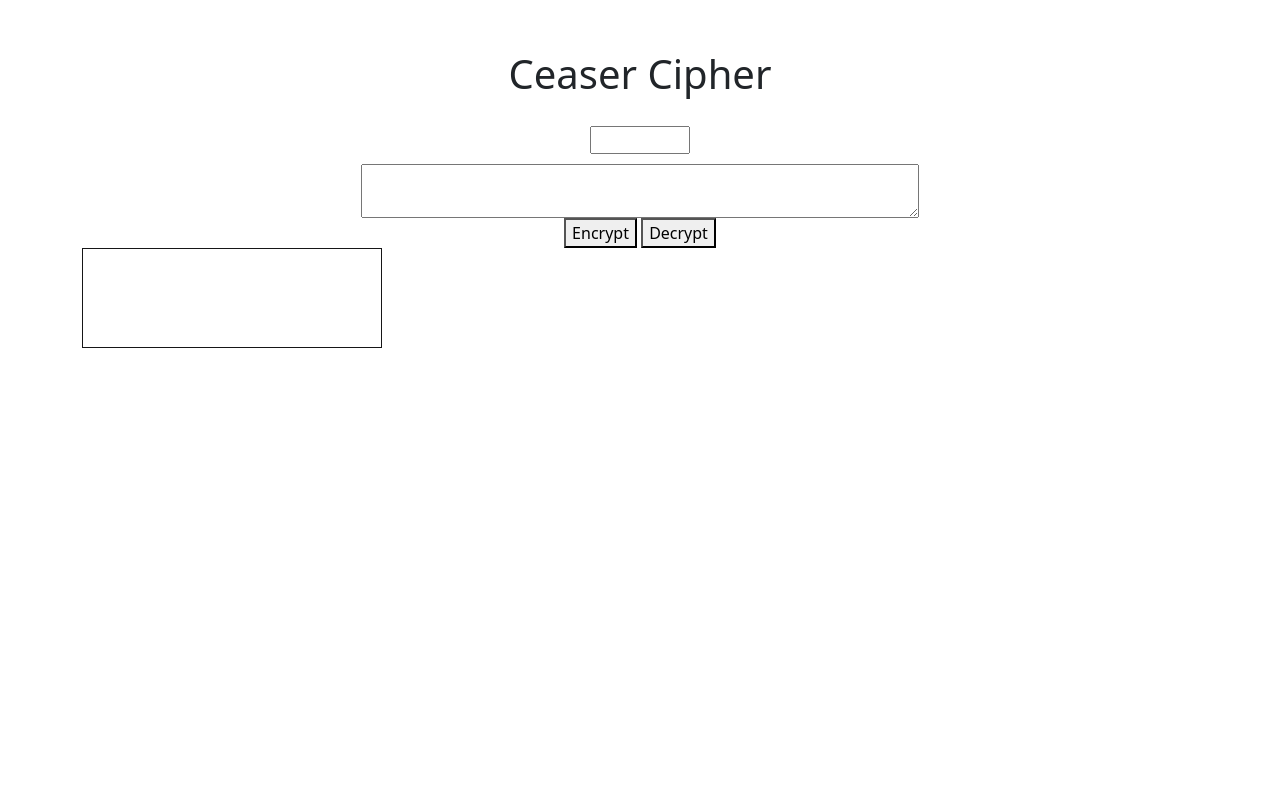
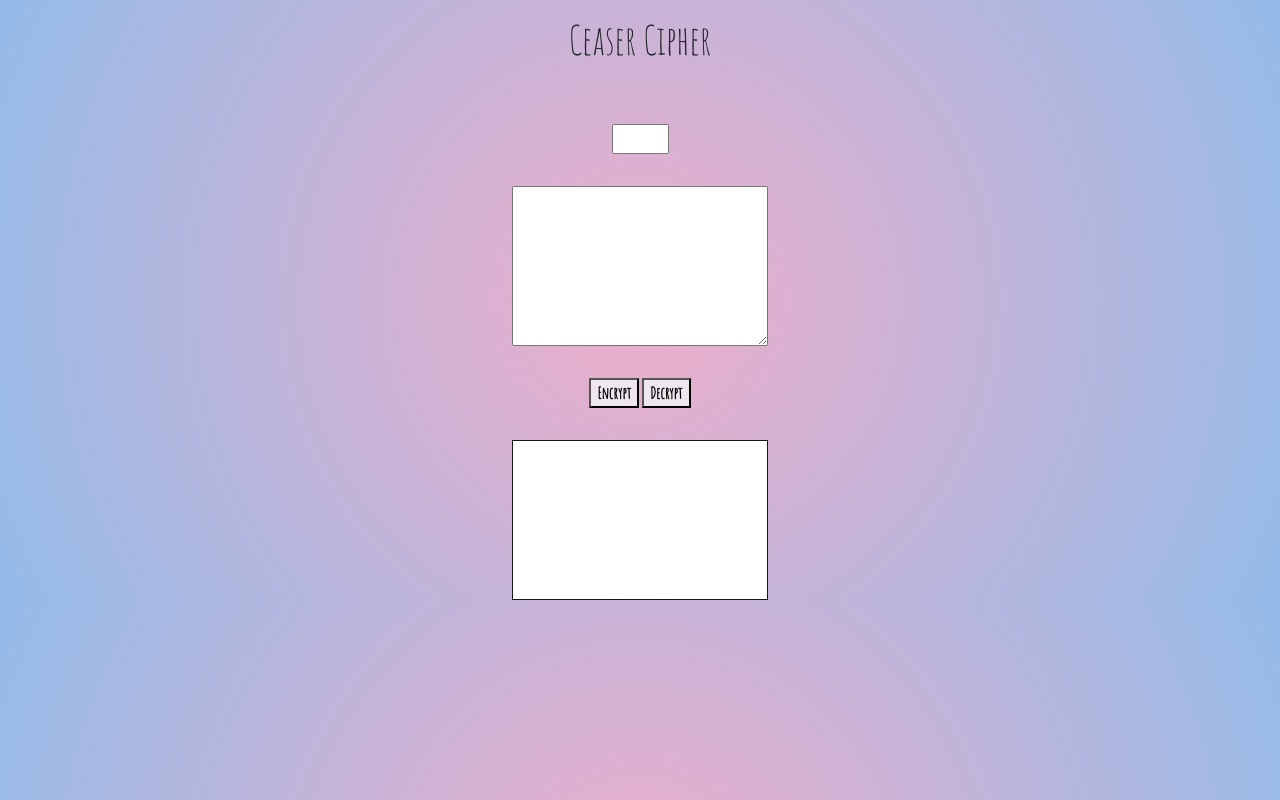
Before and after one commit to smitax21/ceaser-cipher, a plain HTML site: page index.html in a window 1280 px wide. Drawn offline with nearby package versions, Linux system fonts and the light colour scheme.

```diff
--- a/index.css
+++ b/index.css
@@ -1,47 +1,70 @@
 body {
   margin: 0;
   padding: 0;
+  font-family: "Amatic SC", cursive;
+  font-weight: bolder;
+  background: rgb(238, 174, 202);
+  background: radial-gradient(
+    circle,
+    rgba(238, 174, 202, 1) 0%,
+    rgba(148, 187, 233, 1) 100%
+  );
 }
 
+/* Main container */
 .container {
   align-items: center;
   text-align: center;
-  padding-top: 50px;
+  padding-top: 1rem;
   box-sizing: border-box;
+  display: flex;
+  flex-direction: column;
+  row-gap: 2rem;
 }
 
+#msg {
+  width: 20vw;
+  height: 20vh;
+  align-items: center;
+  text-align: center;
+  font-weight: bolder;
+}
+
+/* Dialog box to write the message */
 #cipher-box {
   display: flex;
   flex-direction: column;
   align-items: center;
   text-align: center;
   padding-top: 20px;
-  row-gap: 10px;
+  row-gap: 2rem;
 }
 
-#select {
-  width: 100px;
-  /* height: 0%; */
+/* Input to key number */
+#input-key {
   align-items: center;
   text-align: center;
+  font-weight: bolder;
 }
 
-#input-key {
-  width: 100px;
-  height: 8%;
-  align-items: center;
-  text-align: center;
-}
-
-#msg {
-  width: 50%;
-  height: 50%;
-}
-
+/* Result box */
 #output {
   align-items: center;
   text-align: center;
-  width: 300px;
-  height: 100px;
+  width: 20vw;
+  height: 20vh;
   border: 1px solid rgb(22, 22, 23);
+  margin: auto;
+  background-color: white;
 }
+
+/* Buttons to encrypt and decrypt */
+button {
+  background-color: #f0e6ef;
+  color: black;
+  font-weight: bolder;
+}
+
+button:hover {
+  background-color: aquamarine;
+}
--- a/index.html
+++ b/index.html
@@ -4,7 +4,13 @@
     <meta charset="UTF-8" />
     <meta http-equiv="X-UA-Compatible" content="IE=edge" />
     <meta name="viewport" content="width=device-width, initial-scale=1.0" />
-
+    <!-- Google font link -->
+    <link rel="preconnect" href="https://fonts.googleapis.com" />
+    <link rel="preconnect" href="https://fonts.gstatic.com" crossorigin />
+    <link
+      href="https://fonts.googleapis.com/css2?family=Amatic+SC&display=swap"
+      rel="stylesheet"
+    />
     <!-- CSS only -->
     <link
       href="https://cdn.jsdelivr.net/npm/bootstrap@5.2.2/dist/css/bootstrap.min.css"
@@ -19,23 +25,18 @@
   <body>
     <div class="container">
       <h1>Ceaser Cipher</h1>
-      <!-- <form action="" onsubmit="startConverting()"> -->
+      <!-- Container to input key number and message -->
       <div id="cipher-box">
         <div class="">
-          <input id="input-key" type="text" />
+          <input id="input-key" type="number" max="25" min="-25" />
         </div>
-        <textarea name="" id="msg"></textarea>
+        <textarea id="msg"></textarea>
       </div>
-      <!-- <select id="select" onchange="startConverting()">
-        <option id="encode" value="encode">Encode</option>
-        <option id="decode" value="decode">Decode</option>
-      </select> -->
-      <!-- <button type="submit">enter</button>
-      </form> -->
       <div>
-        <button id="encode">Encrypt</button>
-        <button id="decode">Decrypt</button>
+        <button id="encode" onsubmit="Encryption()">Encrypt</button>
+        <button id="decode" onsubmit="Decryption()">Decrypt</button>
       </div>
+      <!-- container to output result -->
       <div id="output"></div>
     </div>
 
--- a/index.js
+++ b/index.js
@@ -34,53 +34,53 @@
 let newAphabet = "";
 
 // ----------Encrypting the code-------------------------
+
+function Encryption() {
   encode.addEventListener("click", () => {
-  const msg = document.querySelector("#msg");
+    const msg = document.querySelector("#msg").value;
     const keyNum = Number(key.value);
-  let output = document.getElementById("output");
+    const output = document.getElementById("output");
 
-  for (let letter of msg.value) {
+    for (let letter of msg) {
       letter = letter.toLowerCase();
       if (!alphabets.includes(letter)) {
-      continue;
+        alert("Type letters or a sentence to encrypt");
+        break;
       }
 
       let indexAlpha = alphabets.findIndex((i) => i === letter);
       let newIndexApha = indexAlpha + keyNum;
 
-    if (newIndexApha > 25) {
-      newIndexApha -= 26;
-    }
-
       newAphabet += alphabets[newIndexApha];
-    // msg.value = newAphabet;
       output.innerHTML = newAphabet;
     }
     newAphabet = "";
   });
+}
 
 // -------------Decryption----------------
+function Decryption() {
   decode.addEventListener("click", () => {
     const msg = document.getElementById("msg");
     const keyNum = Number(key.value);
-  let output = document.getElementById("output");
+    const output = document.getElementById("output");
 
     for (let letter of msg.value) {
       letter = letter.toLowerCase();
       if (!alphabets.includes(letter)) {
-      continue;
+        alert("Type letters or a sentence to decrypt");
+        break;
       }
 
       let indexAlpha = alphabets.findIndex((i) => i === letter);
       let newIndexApha = indexAlpha - keyNum;
 
-    if (newIndexApha < 0) {
-      newIndexApha += 26;
-    }
-
       newAphabet += alphabets[newIndexApha];
-    // msg.value = newAphabet;
       output.innerHTML = newAphabet;
     }
     newAphabet = "";
   });
+}
+
+Encryption();
+Decryption();
```
Lines whose indentation alone changed are shown as unchanged.
